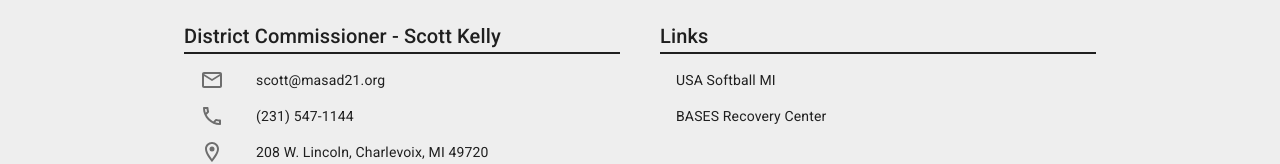
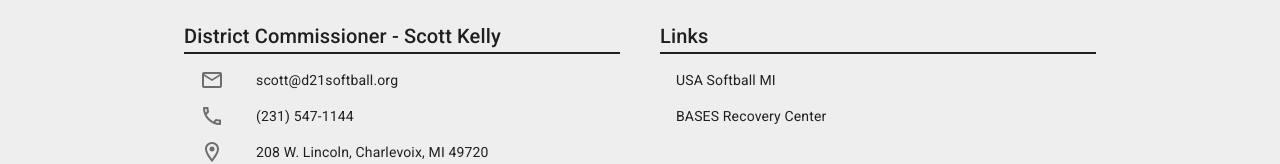
Before and after one commit to mikecebul/d21softball-frontend, a Next.js app: page /account in a window 1280 px wide. Shown: the part 578-742 px from the top of the page. Built offline with nearby package versions, Linux system fonts and the light colour scheme; no server answers.

Commit message:
update email and stripe PK

```diff
--- a/components/StickyFooter.js
+++ b/components/StickyFooter.js
@@ -37,12 +37,12 @@ const StickyFooter = () => {
               </Typography>
             </Box>
             <List dense>
-              <Link href="mailto:scott@masad21.org" color="inherit">
+              <Link href="mailto:scott@d21softball.org" color="inherit">
                 <ListItem button>
                   <ListItemIcon>
                     <EmailOutlinedIcon />
                   </ListItemIcon>
-                  <ListItemText primary="scott@masad21.org" />
+                  <ListItemText primary="scott@d21softball.org" />
                 </ListItem>
               </Link>
               <Link href="tel:123-547-1144" color="inherit">
--- a/next.config.js
+++ b/next.config.js
@@ -1,10 +1,10 @@
 module.exports = {
   env: {
     stripePK:
-      "pk_test_51JRqZfK6osQEiLfg5lTb51JBXylk2BQZ1Swy3uetaUD4HfQv8OzwjSnwxABPTkQLQ9Rn13Ek5eWXvl3lRveaG8mA00ox6GHFWv",
+      "pk_live_51JxYkRBQz2Mt6K8U0G56SvpUniADuPyLNuTdVMi6qHrkvkxhYDYIBu0xUR6BZeZ9WfIeNI6QHFHRKOTFo7f1sDqx00j8PKrtJ0",
   },
   images: {
-    domains: ["localhost", "api.mikecebul.cloud"],
+    domains: ["localhost", "api.d21softball.org"],
   },
   reactStrictMode: true,
 };
```
